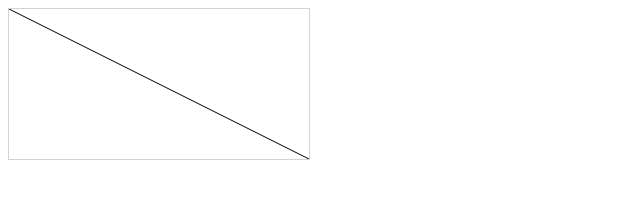
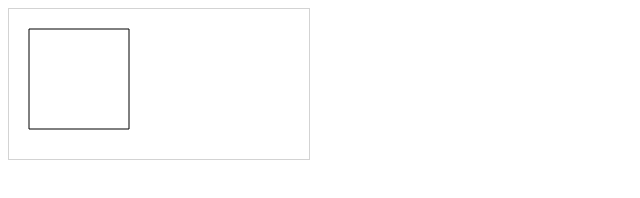
Before and after one commit to wuya-demos/html-canvas-square-move-from-left-to-right-demo, a plain HTML site: page index.html in a window 1280 px wide. Shown: the whole page, without its empty margins (0-640 px from the left). Drawn offline with Linux system fonts and the light colour scheme.

Commit message:
square demo

```diff
--- a/index.html
+++ b/index.html
@@ -14,10 +14,8 @@
     const canvas = document.getElementById("my-canvas");
     const ctx = canvas.getContext("2d");
     ctx.beginPath();
-    ctx.moveTo(0, 0);
-    ctx.lineTo(300, 150);
+    ctx.rect(20, 20, 100, 100);
     ctx.stroke();
-
 </script>
 
 </body>
```
Also changed, not shown: 1 other file.
